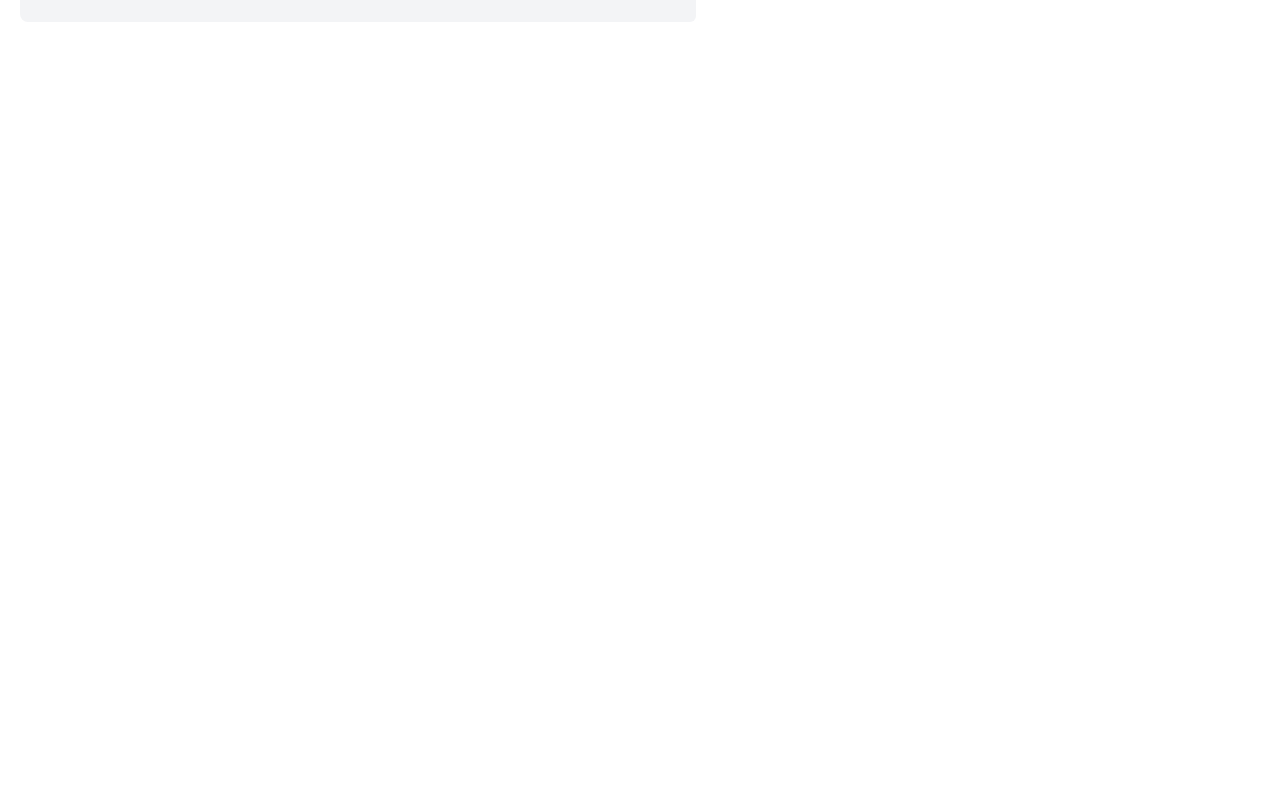
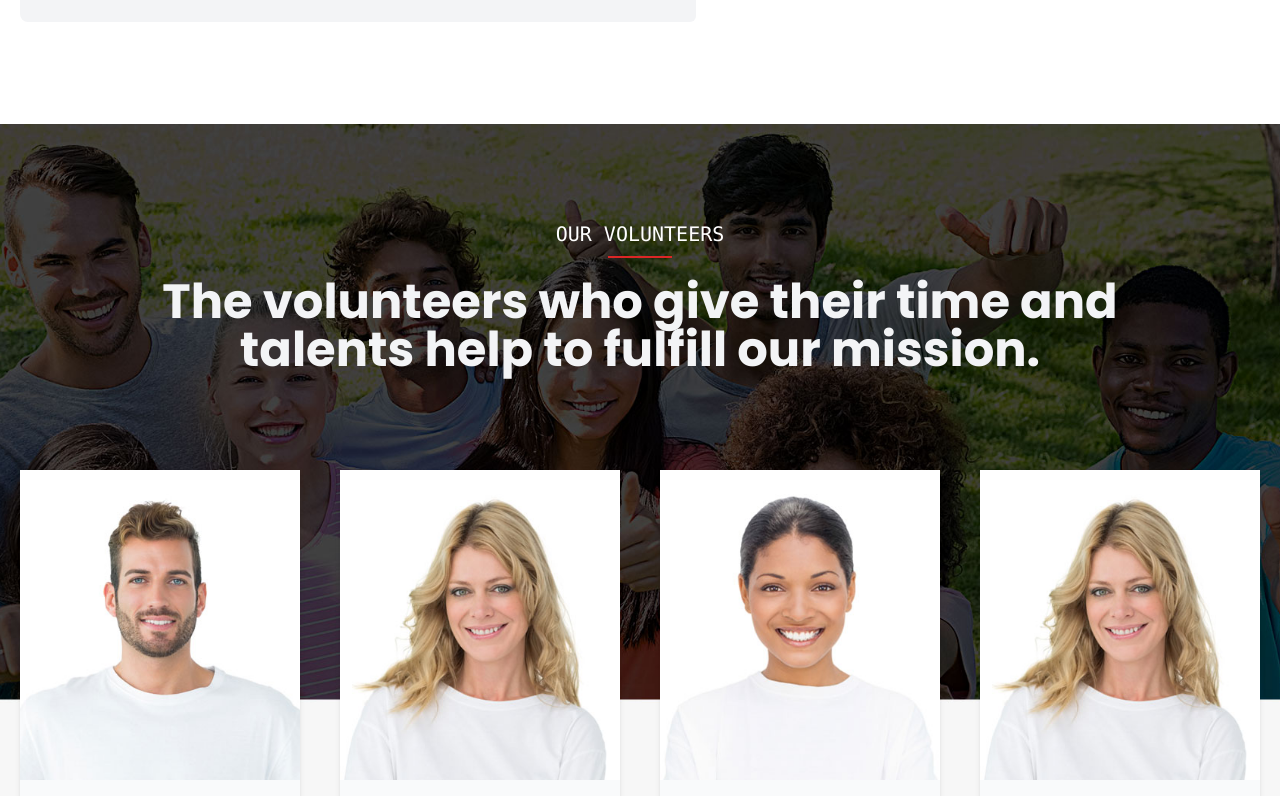
Before and after one commit to miraz66/dream_touch_blood, a React (Vite) app: page /About in a window 1280 px wide. Shown: the part 940-1736 px from the top of the page. Before the commit the page ends 1064 px from the top, so only its background shows below. Built offline with nearby package versions, Linux system fonts and the light colour scheme.

Commit message:
aboutDetails

```diff
--- a/src/pages/About.jsx
+++ b/src/pages/About.jsx
@@ -1,5 +1,6 @@
 import DetailsCompany from "../components/DetailsCompany";
 import Header from "../components/Headers";
+import VolunteerSection from "../components/VolunteerSection";
 
 function About() {
   return (
@@ -28,6 +29,9 @@ function About() {
 
         {/* Details for company */}
         <DetailsCompany />
+
+        {/* Volunteer Section */}
+        <VolunteerSection />
       </div>
     </>
   );
```
